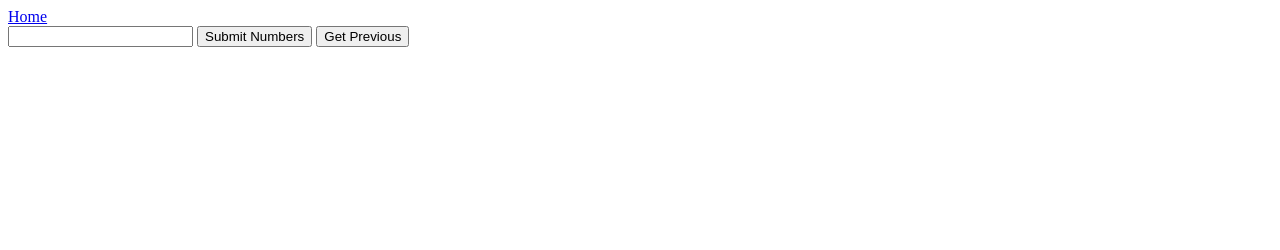
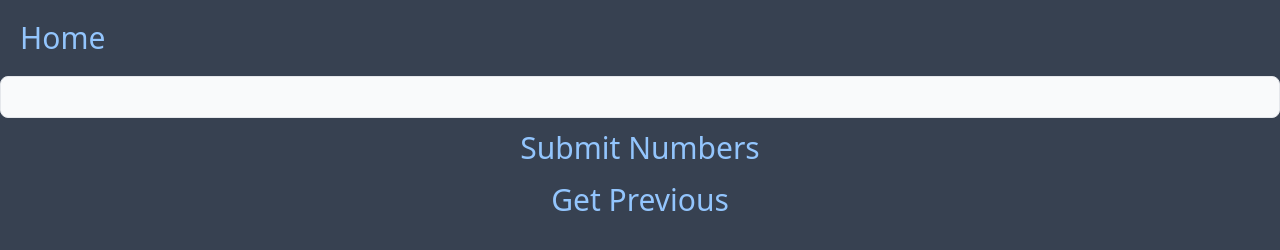
Before and after one commit to JKells99/DSAFRONTEND, a plain HTML site: page addnumbers.html in a window 1280 px wide. Drawn offline with nearby package versions, Linux system fonts and the light colour scheme.

Commit message:
added styling

```diff
--- a/addnumbers.html
+++ b/addnumbers.html
@@ -6,23 +6,26 @@
     <title>Add Numbers</title>
 
 </head>
-<body>
-    <header>
-        <a href="./index.html">Home</a>
+<body class="bg-gray-700  ">
+    <header class="p-5">
+        <a class="text-blue-300 text-3xl hover:underline    " href="./index.html">Home</a>
     </header>
 
 
-
-    <input type="text" id="input">
-    <button onclick="postNumbers()" id="submitButton">Submit Numbers</button>
-    <button id="getPrevTrees">Get Previous</button>
+    <div class="form flex flex-col ">
+        <input class="bg-gray-50 border border-white-400 text-gray-900 text-sm rounded-lg focus:ring-blue-500 focus:border-blue-500 block  p-2.5 dark:bg-gray-700 dark:border-gray-600 dark:placeholder-gray-400 dark:text-white dark:focus:ring-blue-500 dark:focus:border-blue-500" type="text" id="input">
+        <button class="text-blue-300 text-3xl pt-3" onclick="postNumbers()" id="submitButton">Submit Numbers</button>
+        <button class="text-blue-300 text-3xl p-4" id="getPrevTrees">Get Previous</button>
+    </div>
 
 
-    <div class="response">
+    <div class="response text-blue-300" >
 
     </div>
 
     <script src="https://cdnjs.cloudflare.com/ajax/libs/axios/1.4.0/axios.min.js" integrity="sha512-uMtXmF28A2Ab/JJO2t/vYhlaa/3ahUOgj1Zf27M5rOo8/+fcTUVH0/E0ll68njmjrLqOBjXM3V9NiPFL5ywWPQ==" crossorigin="anonymous" referrerpolicy="no-referrer"></script>
+    <script src="https://cdn.tailwindcss.com"></script>
+
 
     <script>
           document.getElementById('submitButton').addEventListener('click', function() {
```
Also changed, not shown: index.html (+9 -4 lines).
